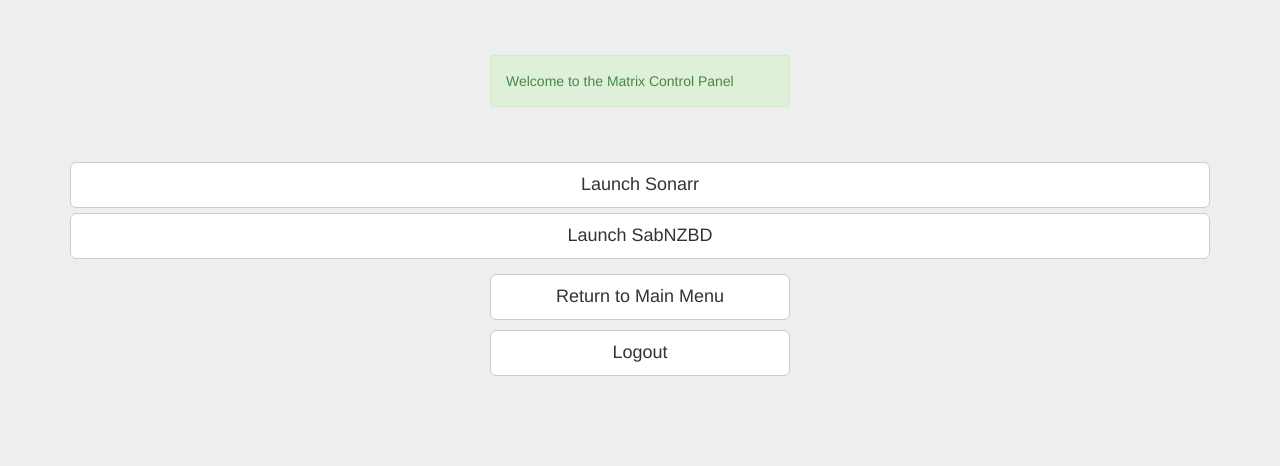
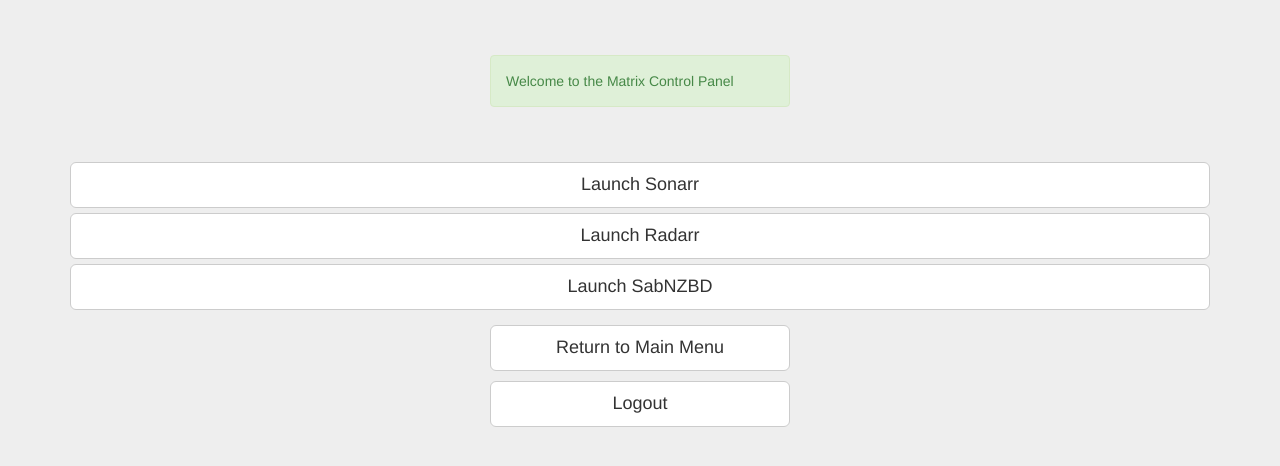
Before and after one commit to ainsey11/Datacrapper, a PHP site: page /launch/index.php in a window 1280 px wide. Shown: the top 466 px of the page. Run offline with PHP 8.4, Linux system fonts and the light colour scheme; the visitor is signed in with stand-in values (Sample User, id 1).

Commit message:
added radarr

```diff
--- a/Web/launch/index.php
+++ b/Web/launch/index.php
@@ -18,6 +18,7 @@
 	<br>
 	</div>
 	<a href="http://matrix:8989" class="btn btn-default btn-lg btn-block">Launch Sonarr</a>
+	<a href="http://matrix:7878" class="btn btn-default btn-lg btn-block">Launch Radarr</a>
 	<a href="http://matrix:8080" class="btn btn-default btn-lg btn-block">Launch SabNZBD</a>
 	<div class="container">
 		<div class="form-signin">
```
